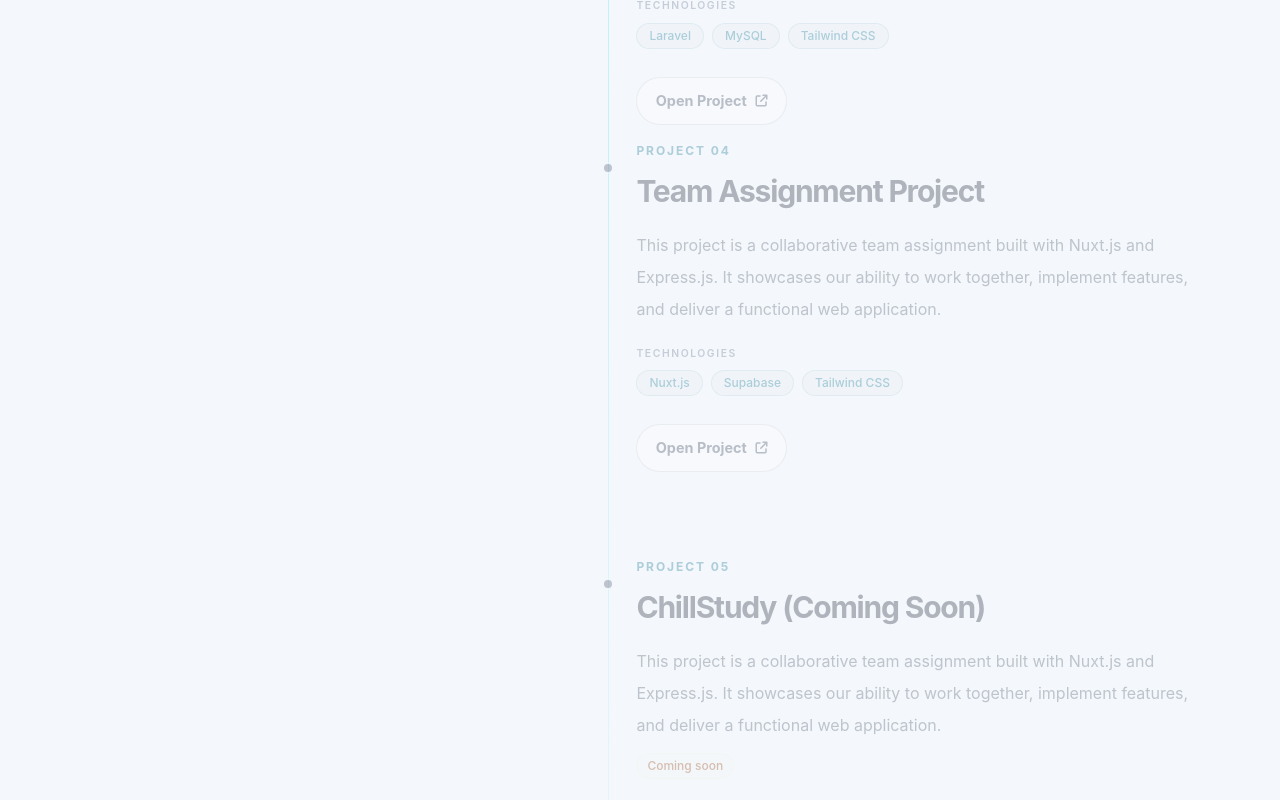
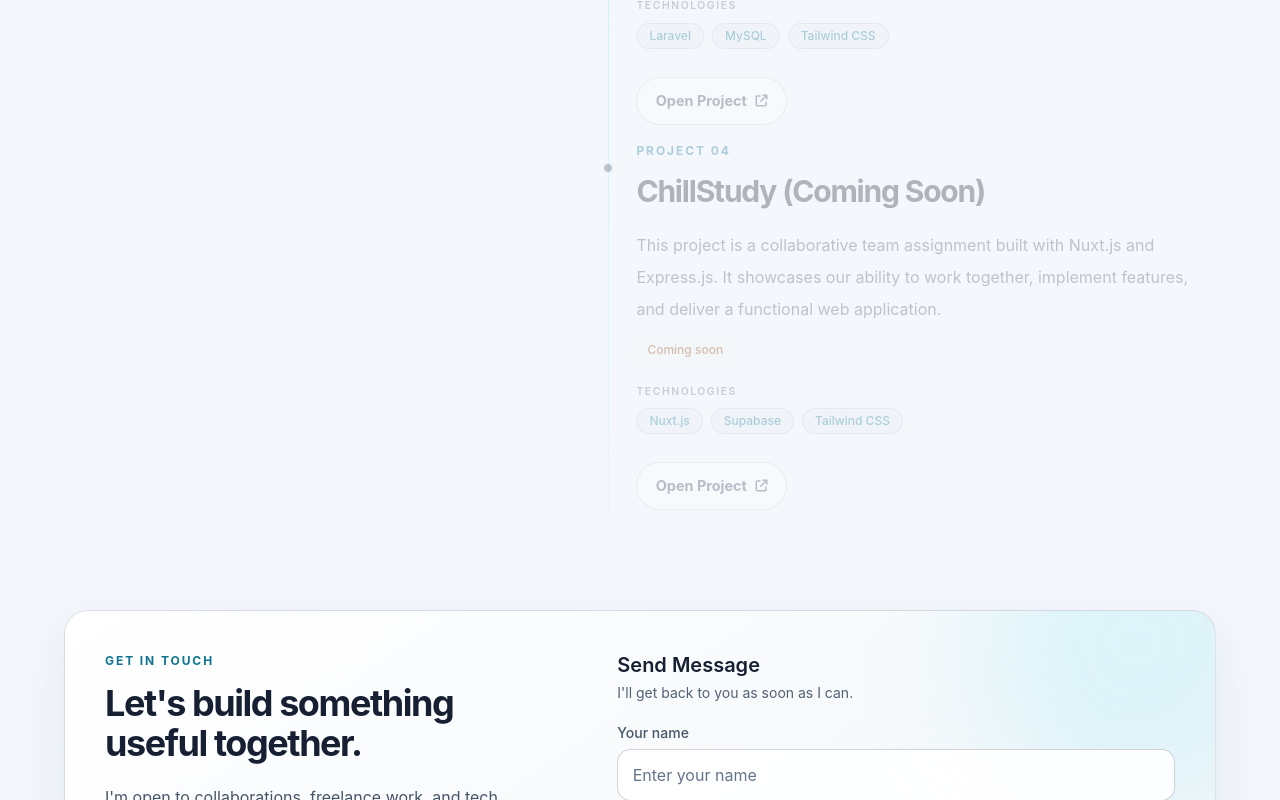
Before and after one commit to kunvinthien-cyber/Portfolio, a Vue app: page / in a window 1280 px wide. Shown: the part 5500-6300 px from the top of the page. Built offline with nearby package versions, Linux system fonts and the light colour scheme.

Commit message:
Comment out Team Assignment Project in projects.js
Commented out the Team Assignment Project details in projects.js.

```diff
--- a/src/data/projects.js
+++ b/src/data/projects.js
@@ -33,16 +33,16 @@ export const projects = [
     description:
       'This Project is a Point of Sale (POS) system built with Laravel and MySQL. It allows businesses to manage sales, inventory, and customer data efficiently. The system features a user-friendly interface and robust functionality for seamless operations. but it not to deploy yet.',
   },
-  {
-    name: 'Team Assignment Project',
-    preview: null,
-    visual: 'team',
-    icon: 'fa-people-group',
-    skills: ['Nuxt.js', 'Supabase', 'Tailwind CSS'],
-    link: 'https://nuxt-profile-gamma.vercel.app',
-    description:
-      'This project is a collaborative team assignment built with Nuxt.js and Express.js. It showcases our ability to work together, implement features, and deliver a functional web application.',
-  },
+  // {
+  //   name: 'Team Assignment Project',
+  //   preview: null,
+  //   visual: 'team',
+  //   icon: 'fa-people-group',
+  //   skills: ['Nuxt.js', 'Supabase', 'Tailwind CSS'],
+  //   link: 'https://nuxt-profile-gamma.vercel.app',
+  //   description:
+  //     'This project is a collaborative team assignment built with Nuxt.js and Express.js. It showcases our ability to work together, implement features, and deliver a functional web application.',
+  // },
   {
     name: 'ChillStudy (Coming Soon)',
     preview: null,
```
